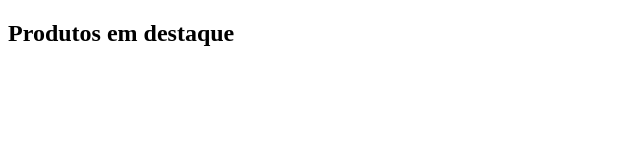
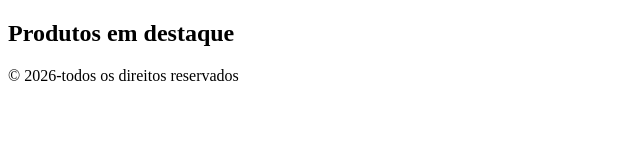
Before and after one commit to squadProject-plusplus/LojaBrinquedos, a plain HTML site: page index.html in a window 1280 px wide. Shown: the whole page, without its empty margins (0-640 px from the left). Drawn offline with Linux system fonts and the light colour scheme.

Commit message:
Footer (#3)
* fix: caminho do css consertado

* feat: main feita

* feat: codificando footer

---------

Co-authored-by: isa <03.elll4@gmail.com>

```diff
--- a/index.html
+++ b/index.html
@@ -16,4 +16,8 @@
     </main>
     <script src="./src/js/script.js"></script>
 </body>
+
+<footer>
+    <p>&copy; 2026-todos os direitos reservados</p>
+</footer>
 </html>
```
